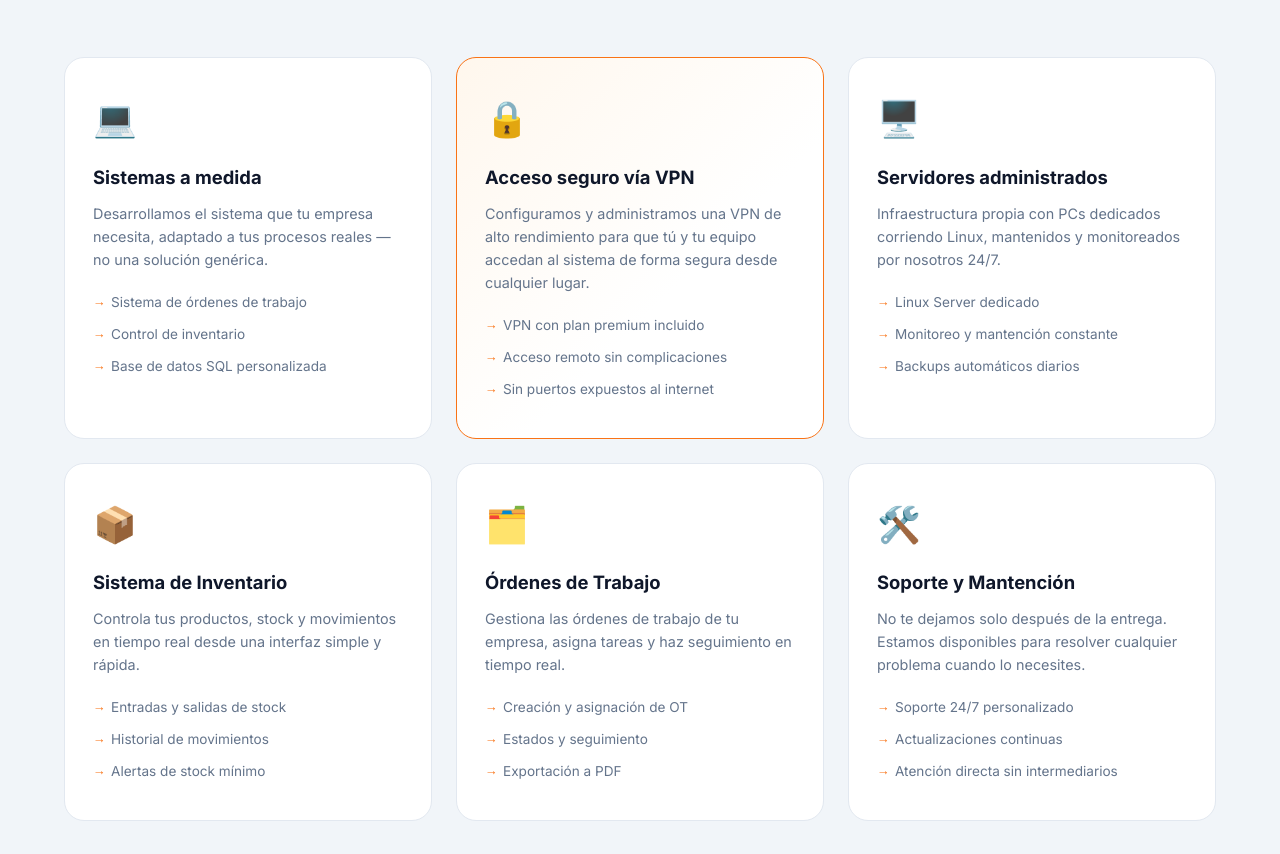
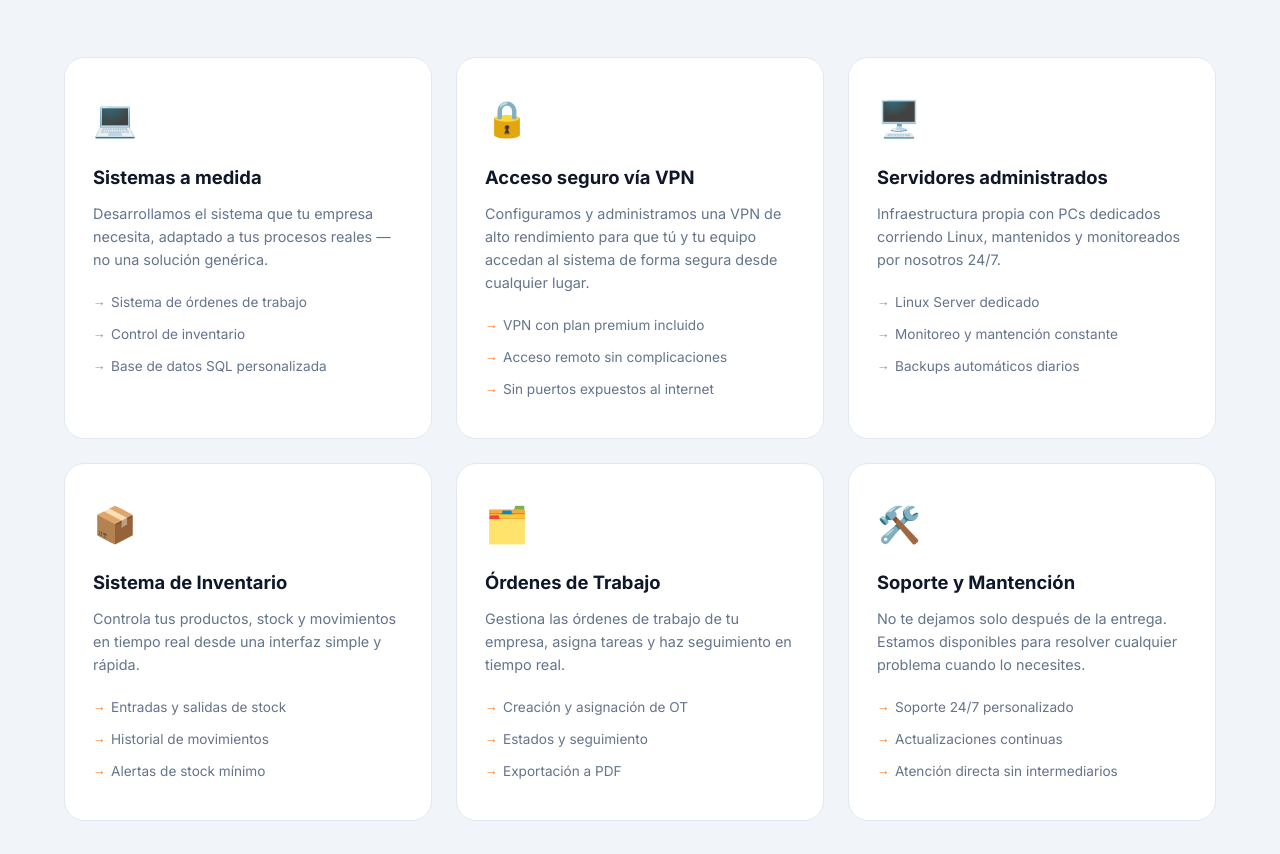
Before and after one commit to IDax1/bitecsoftwarewebdefinitiva, a plain HTML site: page index.html in a window 1280 px wide. Shown: the part 1073-1927 px from the top of the page. Drawn offline with Linux system fonts and the light colour scheme.

Commit message:
Add files via upload

```diff
--- a/index.html
+++ b/index.html
@@ -111,7 +111,7 @@
             <li>Base de datos SQL personalizada</li>
           </ul>
         </div>
-        <div class="service-card featured">
+        <div class="service-card">
           <div class="service-icon">🔒</div>
           <h3>Acceso seguro vía VPN</h3>
           <p>Configuramos y administramos una VPN de alto rendimiento para que tú y tu equipo accedan al sistema de forma segura desde cualquier lugar.</p>
```
